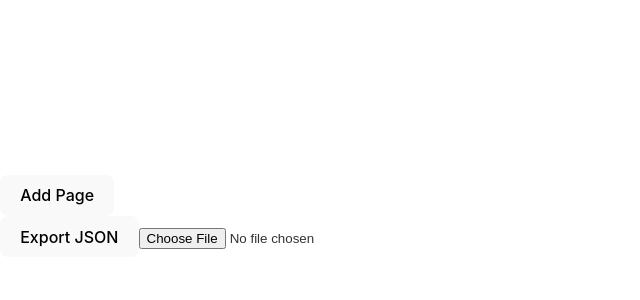
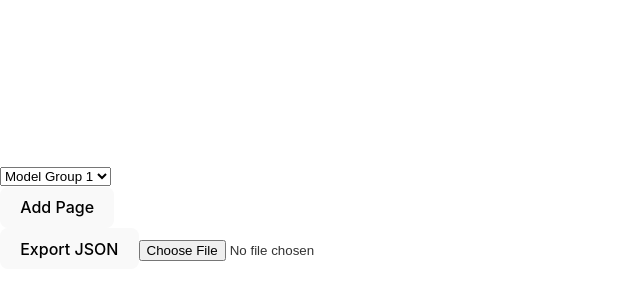
Before and after one commit to roostergrin/template-manager-ui, a React (Vite) app: page / in a window 1280 px wide. Shown: the part 184-484 px from the top of the page, without its empty margins (0-640 px from the left). Built offline with nearby package versions, Linux system fonts and the light colour scheme.

Commit message:
adds model groups

```diff
--- a/src/App.tsx
+++ b/src/App.tsx
@@ -5,6 +5,14 @@ import './App.sass';
 
 const App: React.FC = () => {
   const [pages, setPages] = useState<SitemapSection[]>([]);
+  const [modelGroups, setModelGroups] = useState<string[][]>([
+    ['Model1', 'Model2', 'Model3'],
+    ['ModelA', 'ModelB', 'ModelC'],
+    ['ModelX', 'ModelY', 'ModelZ']
+  ]);
+  const [selectedModelGroupIndex, setSelectedModelGroupIndex] = useState<number>(0);
+
+  const currentModels = modelGroups[selectedModelGroupIndex];
 
   const addPage = (newPage: SitemapSection) => {
     setPages([...pages, newPage]);
@@ -33,12 +41,16 @@ const App: React.FC = () => {
   };
 
   const exportJSON = () => {
-    const exportData: any[] = pages.map(page => ({
-      title: page.title.toLowerCase(),
-      page_id: page.id,
-      wordpress_id: page.wordpress_id || '',
-      model_query_pairs: page.items.map(item => [item.id, item.model, item.query])
-    }));
+    const exportData = {
+      pages: pages.map(page => ({
+        title: page.title.toLowerCase(),
+        page_id: page.id,
+        wordpress_id: page.wordpress_id || '',
+        model_query_pairs: page.items.map(item => [item.id, item.model, item.query])
+      })),
+      selectedModelGroupIndex,
+      modelGroups
+    };
 
     console.log(exportData)
 
@@ -58,7 +70,7 @@ const App: React.FC = () => {
   const importJSON = (jsonData: string) => {
     try {
       const importedData = JSON.parse(jsonData);
-      const newPages: SitemapSection[] = importedData.map((item: any) => ({
+      const newPages: SitemapSection[] = importedData.pages.map((item: any) => ({
         id: item.page_id,
         title: item.title,
         wordpress_id: item.wordpress_id,
@@ -69,6 +81,8 @@ const App: React.FC = () => {
         }))
       }));
       setPages(newPages);
+      setSelectedModelGroupIndex(importedData.selectedModelGroupIndex);
+      setModelGroups(importedData.modelGroups);
     } catch (error) {
       console.error('Error importing JSON:', error);
       // You might want to show an error message to the user here
@@ -77,12 +91,18 @@ const App: React.FC = () => {
 
   return (
     <div className="app">
-      {/* TODO: add models dynamically */}
-      {/* TODO: add the endpoint to post to. */}
-      {/* TODO: add make google doc and link to it */}
-      {/* <div className="app__header">
-        models
-      </div> */}
+      <div className="app__header">
+        <select
+          value={selectedModelGroupIndex}
+          onChange={(e) => setSelectedModelGroupIndex(Number(e.target.value))}
+        >
+          {modelGroups.map((group, index) => (
+            <option key={index} value={index}>
+              Model Group {index + 1}
+            </option>
+          ))}
+        </select>
+      </div>
       <div className="app__page-container">
       {pages.map((page, index) => (
         <div key={page.id} className="app__page">
@@ -109,6 +129,7 @@ const App: React.FC = () => {
             </button>
           </div>
           <SitemapSectionComponent
+            models={currentModels}
             pageID={page.id}
             title={page.title}
             pageNumber={index + 1}
--- a/src/components/SitemapSection/SitemapSection.tsx
+++ b/src/components/SitemapSection/SitemapSection.tsx
@@ -2,9 +2,8 @@ import React from 'react';
 import { SitemapItem } from '../../types/SitemapTypes';
 import './SitemapSection.sass';
 
-const models = ['Model1', 'Model2', 'Model3']; // Example models
-
 interface SitemapSectionProps {
+  models: string[];
   title: string;
   pageID: string;
   pageNumber: number;
@@ -12,7 +11,7 @@ interface SitemapSectionProps {
   onItemsChange: (newItems: SitemapItem[]) => void;
 }
 
-const SitemapSection: React.FC<SitemapSectionProps> = ({ title, pageID, pageNumber, items, onItemsChange }) => {
+const SitemapSection: React.FC<SitemapSectionProps> = ({ models, title, pageID, pageNumber, items, onItemsChange }) => {
   // Add item function
   const addItem = () => {
     const newItem: SitemapItem = { id: Date.now().toString(), model: models[0], query: '' };
```
